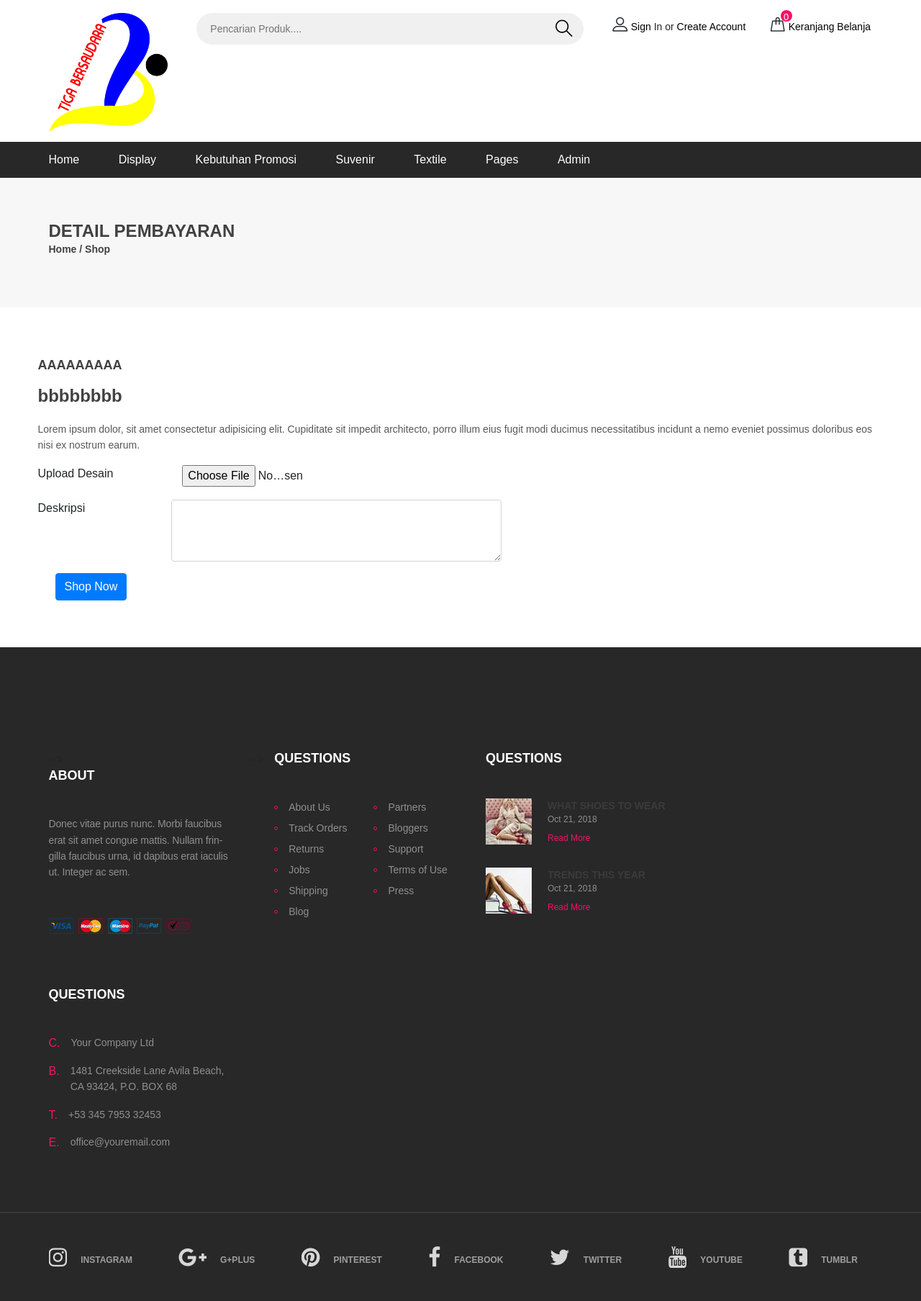
After one commit to Ardian-ANG/tiga_bersaudara, a CodeIgniter 4 app: template app/Views/pages/detail_pembayaran.php in a window 1280 px wide. The commit adds this page. Shown: the whole page at 72% size. Run offline with PHP 8.4 and a stand-in for CodeIgniter, Linux system fonts and the light colour scheme; the template is opened without the code that fills it, so the values that code supplies are empty; some libraries are stand-ins or nearby versions.

Commit message:
detail_pembayaran

```diff
--- a/app/Views/layout/navbar.php
+++ b/app/Views/layout/navbar.php
@@ -44,10 +44,10 @@
             <li><a href="/pages/keranjang">Keranjang</a></li>
             <li><a href="/pages/checkout">Checkout</a></li>
             <li><a href="/pages/kontak">Kontak Kami</a></li>
+            <li><a href="/pages/detail_pembayaran">detail pembayaran</a></li>
         </ul>
     </li>
     <li><a href="/admin">Admin</a></li>
-    <li><a href="/kategori">Kategori Produk</a></li>
 </ul>
 </div>
 </nav>
--- /dev/null
+++ b/app/Views/pages/detail_pembayaran.php
@@ -0,0 +1,55 @@
+<?= $this->extend('layout/template'); ?>
+
+<?= $this->Section('content'); ?>
+<div class="page-top-info">
+    <div class="container">
+        <h4>Detail Pembayaran</h4>
+        <div class="site-pagination">
+            <a href="">Home</a> /
+            <a href="">Shop</a>
+        </div>
+    </div>
+</div>
+
+<!-- Page info -->
+<section class="product-section">
+    <div class="container">
+        <div class="row">
+
+            <div class=" product-details">
+                <h2 class="p-title">aaaaaaaaa</h2>
+                <h3 class="p-price">bbbbbbbb</h3>
+
+                <p>Lorem ipsum dolor, sit amet consectetur adipisicing elit. Cupiditate sit impedit architecto, porro illum eius fugit modi ducimus necessitatibus incidunt a nemo eveniet possimus doloribus eos nisi ex nostrum earum.</p>
+                <p></p>
+
+
+                <form action="/pages/shopNow" method="post">
+                    <input type="hidden" value="" name="id_produk">
+                    <div class="row">
+                        <div class="form-group col-2">
+                            <label for="exampleFormControlFile1">Upload Desain</label>
+                        </div>
+                        <div class="form-group col-2">
+                            <input type="file" class="form-control-file" id="exampleFormControlFile1" name="desain">
+                        </div>
+                    </div>
+                    <div class="row">
+                        <div class="form-group col-2">
+                            <label for="exampleFormControlFile1">Deskripsi</label>
+                        </div>
+                        <div class="form-group ">
+                            <textarea class="form-control" id="exampleFormControlTextarea1" rows="3" cols="45" name="deskripsi"></textarea>
+                        </div>
+                    </div>
+                    <button type="submit" class="btn btn-primary ml-4">Shop Now</button>
+
+                </form>
+            </div>
+        </div>
+    </div>
+</section>
+
+
+
+<?= $this->endSection(); ?>
```
Also changed, not shown: app/Controllers/Pages.php (+12 -19 lines), app/Views/admin/index.php (+6 -6 lines).
